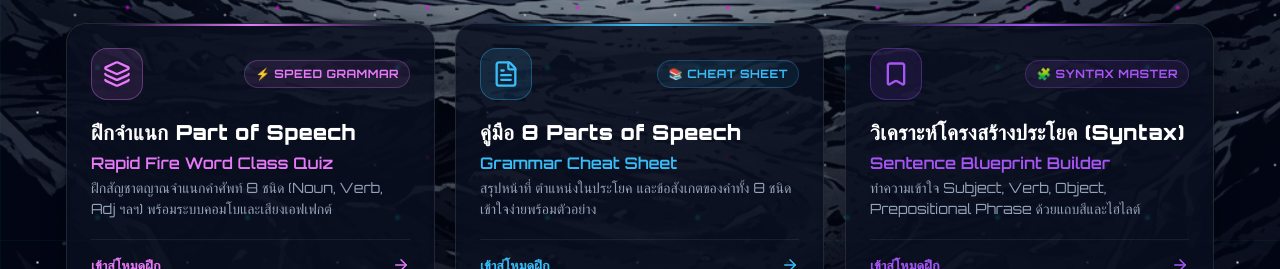
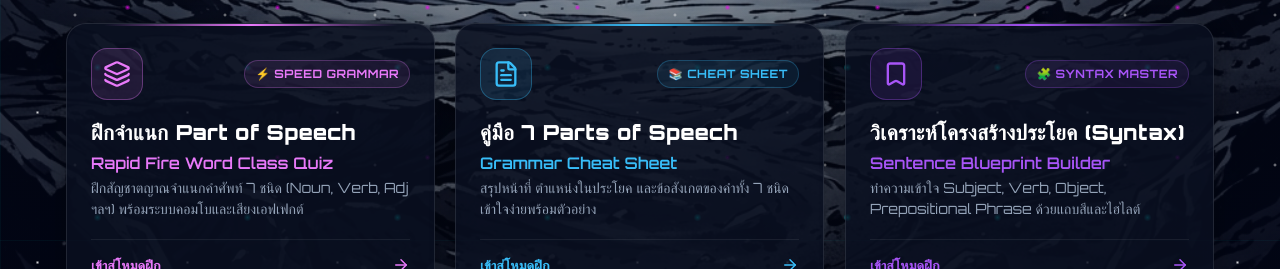
Before and after one commit to peak822/EnglishWeb, a React (Vite) app: page / in a window 1280 px wide. Shown: the part 2160-2429 px from the top of the page. Built offline with nearby package versions, Linux system fonts and the light colour scheme.

Commit message:
fix(home): update Parts of Speech count from 8 to 7

```diff
--- a/src/pages/Home.jsx
+++ b/src/pages/Home.jsx
@@ -150,7 +150,7 @@ const Home = () => {
           id: 'pos',
           title: 'ฝึกจำแนก Part of Speech',
           subtitle: 'Rapid Fire Word Class Quiz',
-          description: 'ฝึกสัญชาตญาณจำแนกคำศัพท์ 8 ชนิด (Noun, Verb, Adj ฯลฯ) พร้อมระบบคอมโบและเสียงเอฟเฟกต์',
+          description: 'ฝึกสัญชาตญาณจำแนกคำศัพท์ 7 ชนิด (Noun, Verb, Adj ฯลฯ) พร้อมระบบคอมโบและเสียงเอฟเฟกต์',
           icon: <Layers size={28} />,
           path: '/pos',
           tag: '⚡ Speed Grammar',
@@ -158,9 +158,9 @@ const Home = () => {
         },
         {
           id: 'pos-guide',
-          title: 'คู่มือ 8 Parts of Speech',
+          title: 'คู่มือ 7 Parts of Speech',
           subtitle: 'Grammar Cheat Sheet',
-          description: 'สรุปหน้าที่ ตำแหน่งในประโยค และข้อสังเกตของคำทั้ง 8 ชนิด เข้าใจง่ายพร้อมตัวอย่าง',
+          description: 'สรุปหน้าที่ ตำแหน่งในประโยค และข้อสังเกตของคำทั้ง 7 ชนิด เข้าใจง่ายพร้อมตัวอย่าง',
           icon: <FileText size={28} />,
           path: '/pos-guide',
           tag: '📚 Cheat Sheet',
```
